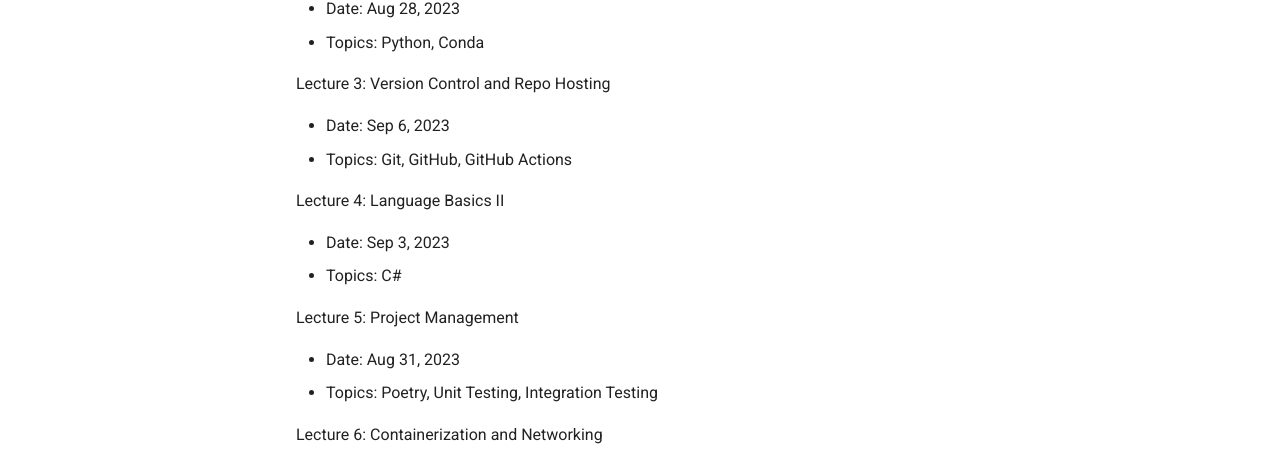
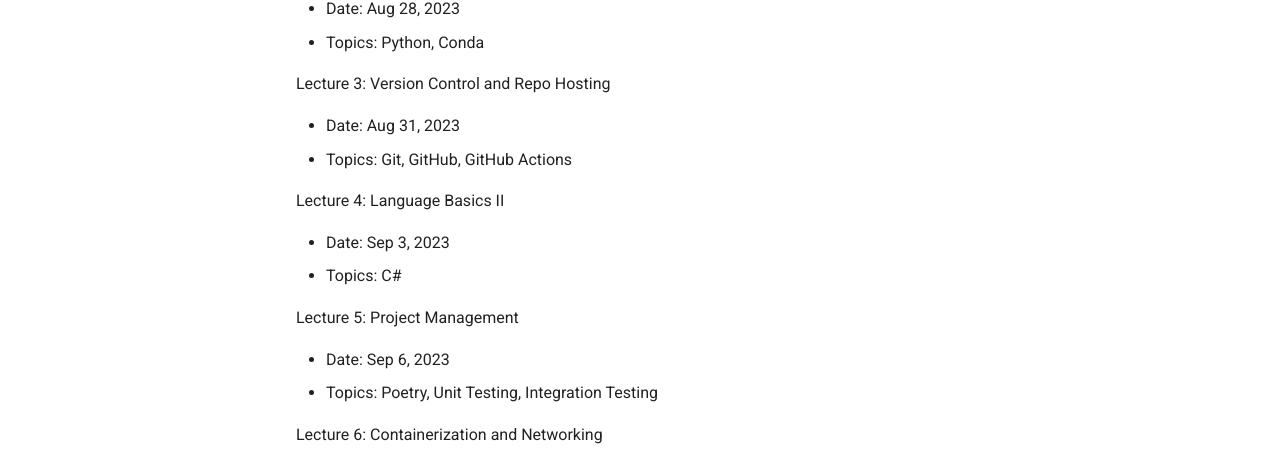
Before and after one commit to THUASTA/TechRoadmap, an MkDocs documentation site: the page built from docs/comp_dept/syllabus.md, in a window 1280 px wide and 1048 px high. Shown: the part 457-915 px from the top of the window. Built offline with MkDocs 1.6.1 and Material for MkDocs 9.7.7, drawn with Linux system fonts in a browser that asks for light colours; part of the change alters nothing that is shown.

```diff
--- a/docs/comp_dept/syllabus.md
+++ b/docs/comp_dept/syllabus.md
@@ -14,7 +14,7 @@ Lecture 2: Language Basics I
 
 Lecture 3: Version Control and Repo Hosting
 
-- Date: Sep 6, 2023
+- Date: Aug 31, 2023
 - Topics: Git, GitHub, GitHub Actions
 
 Lecture 4: Language Basics II
@@ -24,7 +24,7 @@ Lecture 4: Language Basics II
 
 Lecture 5: Project Management
 
-- Date: Aug 31, 2023
+- Date: Sep 6, 2023
 - Topics: Poetry, Unit Testing, Integration Testing
 
 Lecture 6: Containerization and Networking
```
